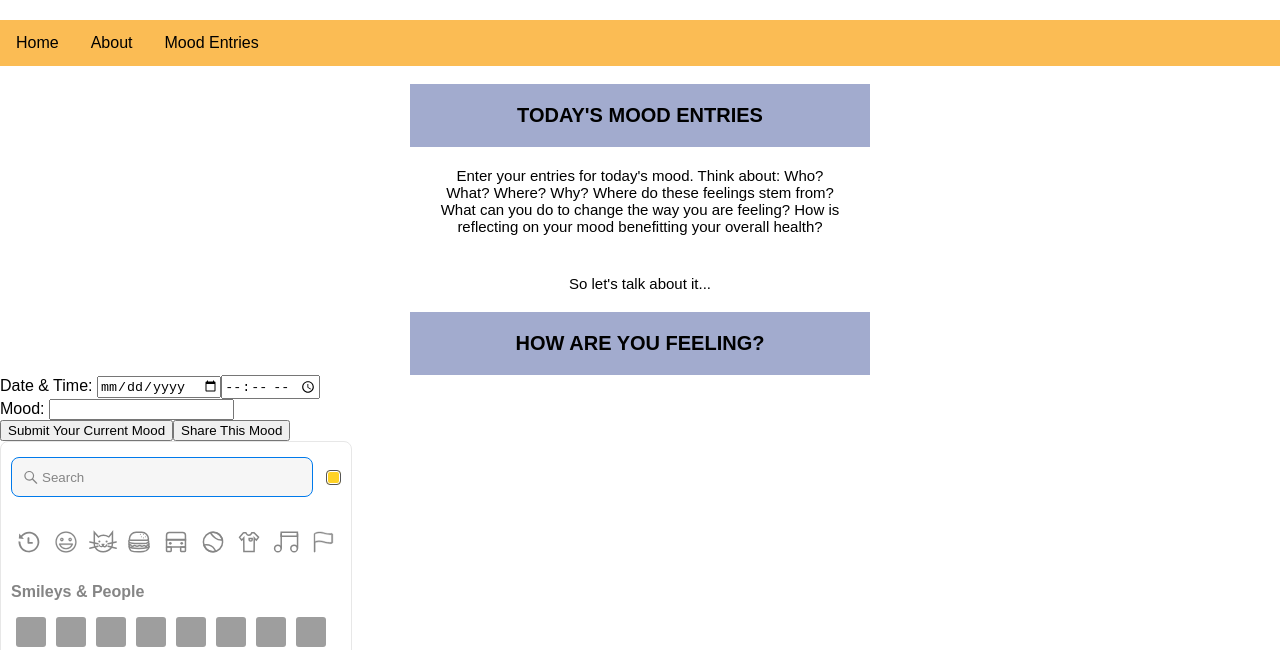
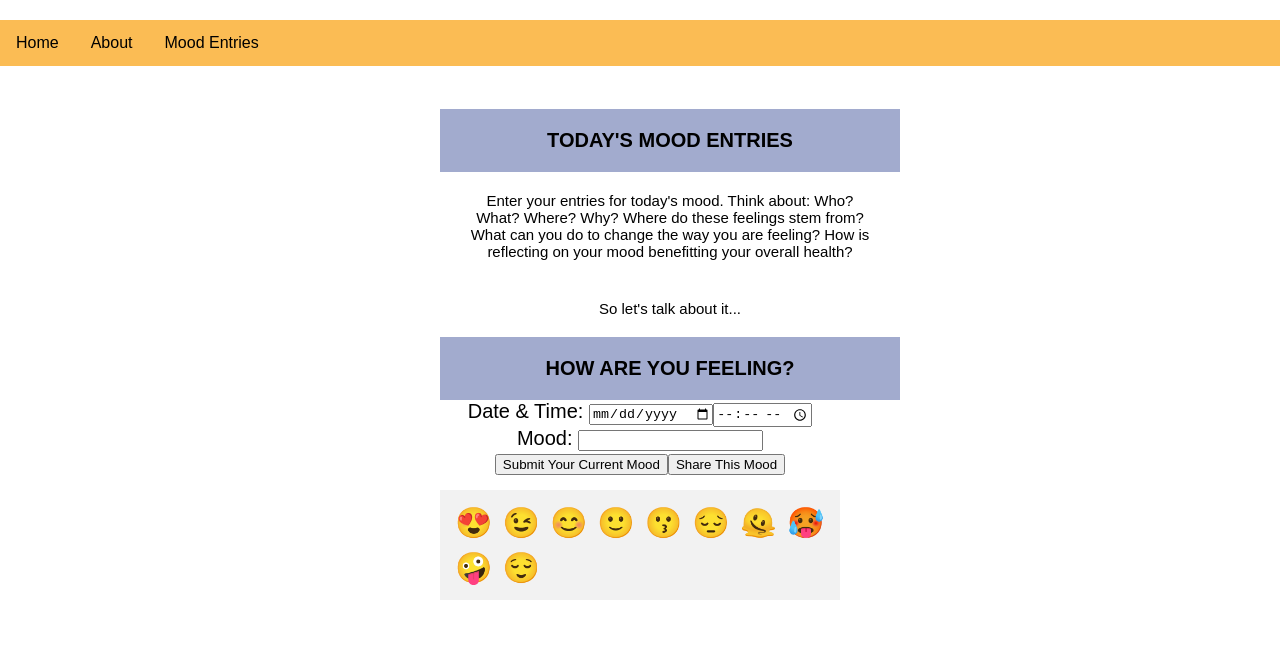
Before and after one commit to kaoxiong20/mood-tracker-react, a React (Create React App) app: page /today in a window 1280 px wide. Shown: the top 650 px of the page. Built offline with nearby package versions, Linux system fonts and the light colour scheme; grey boxes are pictures that could not be loaded.

Commit message:
Successfully added functional emoji selector onto the DOM

```diff
--- a/src/components/EmojiPicker.js
+++ b/src/components/EmojiPicker.js
@@ -1,9 +1,50 @@
-import EmojiPicker from 'emoji-picker-react';
+import React, { useState } from 'react';
+import './EmojiPicker';
 
-function App() {
-  return (
-    <div>
-      <EmojiPicker height={500} width={600} />
-    </div>
-  );
-}
+// Step 1: Create a state for the selected emoji
+const EmojiPicker = () => {
+   const [selectedEmoji, setSelectedEmoji] = useState(null);
+
+   // Step 2: Create a function to handle the click of an emoji
+   const handleEmojiClick = emoji => {
+      setSelectedEmoji(emoji);
+   };
+
+   // Step 3: Create an array of emojis with their names, unicode, and codes
+   const emojis = [
+      { name: "smiling face with heart-eyes", unicode: "😍", code: ":heart_eyes:" },
+      { name: "winking face", unicode: "😉", code: ":wink:" },
+      { name: "smiling face", unicode: "😊", code: ":smile:" },
+      { name: "slightly smiling face", unicode: "🙂", code: ":slightly_smiling_face:" },
+      { name: "kissing face", unicode: "😗", code: ":kissing_face:" },
+      { name: "sad face", unicode: "😔", code: ":sad_face:" },
+      { name: "melting face", unicode: "🫠", code: ":melting_face:" },
+      { name: "exhausted face", unicode: "🥵", code: ":exhausted_face:" },
+      { name: "silly face", unicode: "🤪", code: ":silly:" },
+      { name: "relax face", unicode: "😌", code: ":relaxed:" }
+   ];
+
+   // Step 4: Render the emoji picker
+   return (
+      <div className="emoji-picker" id='emoji-picker'>
+         {/* Step 4a: Display the selected emoji */}
+            <div className="selected-emoji">
+               {selectedEmoji}
+            </div>
+            {/* Step 4b: Render a list of emojis */}
+            <div className="emoji-list">
+               {Object.keys(emojis).map(emoji => (
+               <span
+                  key={emoji}
+                  onClick={() =>
+                  handleEmojiClick(emojis[emoji].unicode)}
+                  className="emoji-item" >
+                  {emojis[emoji].unicode}
+               </span>
+            ))}
+         </div>
+      </div>
+   );
+};
+
+export default EmojiPicker;
--- a/src/components/NewInput.js
+++ b/src/components/NewInput.js
@@ -2,8 +2,8 @@ import React, {useState} from "react";
 import EntryCard from "./EntryCard";
 import Header from "./Header";
 import ShareButton from "./ShareButton";
-import EmojiPicker from 'emoji-picker-react';
 import styled from "styled-components";
+import EmojiPicker from "./EmojiPicker";
 
 
 function NewInput() {
@@ -86,7 +86,7 @@ function NewInput() {
 
                 <button type="submit">Submit Your Current Mood</button>
                 <ShareButton/>
-                <EmojiPicker />
+                <EmojiPicker/>
             </StyledForm>
 
         {messages.map((message, index) => (
--- a/src/components/Today.js
+++ b/src/components/Today.js
@@ -3,7 +3,8 @@ import NewInput from './NewInput';
 import styled from 'styled-components';
 
 const Today = () => (
-  <div className="main-content">
+  <>
+    <MainContent>
     <br/>
     <StyledH2>Today's Mood Entries</StyledH2>
     <StyledP>Enter your entries for today's mood. Think about: Who? What? Where? Why? Where do these feelings stem from?
@@ -13,8 +14,11 @@ const Today = () => (
     <StyledP>
     So let's talk about it...
     </StyledP>
+
     <NewInput />
-  </div>
+
+    </MainContent>
+  </>
 );
 
 export default Today;
@@ -36,3 +40,11 @@ const StyledP = styled.p`
     margin: auto;
     width: 400px;
 `
+
+const MainContent = styled.div`
+  font-size: 20px;
+  padding: 20px 30px 20px 30px;
+  text-align: center;
+  margin: auto;
+  width: 400px;
+`
--- a/src/index.css
+++ b/src/index.css
@@ -11,3 +11,27 @@ code {
   font-family: source-code-pro, Menlo, Monaco, Consolas, 'Courier New',
     monospace;
 }
+
+/* emoji picker */
+.emoji-picker {
+  display: flex;
+  flex-direction: column;
+  align-items: center;
+  height: 50px;
+}
+.selected-emoji {
+  font-size: 30px;
+}
+.emoji-list {
+  display: flex;
+  flex-wrap: wrap;
+  align-items: center;
+  background-color: #f2f2f2;
+  padding: 10px;
+  font-size: 30px;
+  margin-top: 15px;
+}
+.emoji-item {
+  padding: 5px;
+  cursor: pointer;
+}
```
